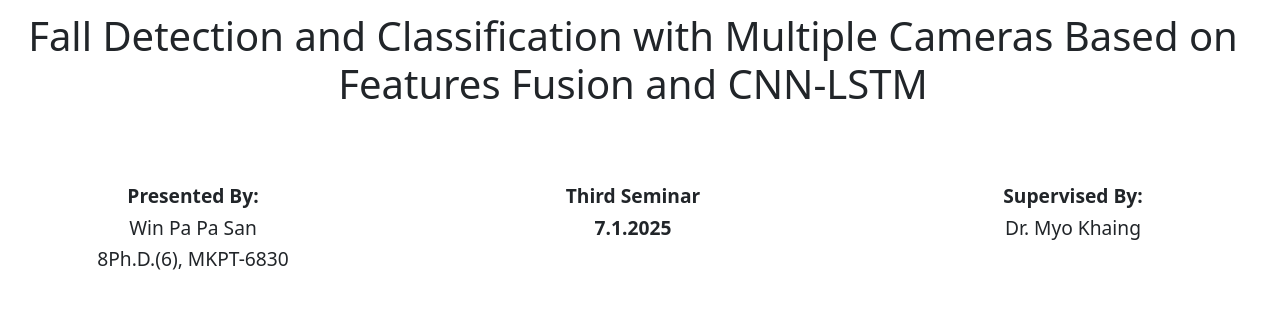
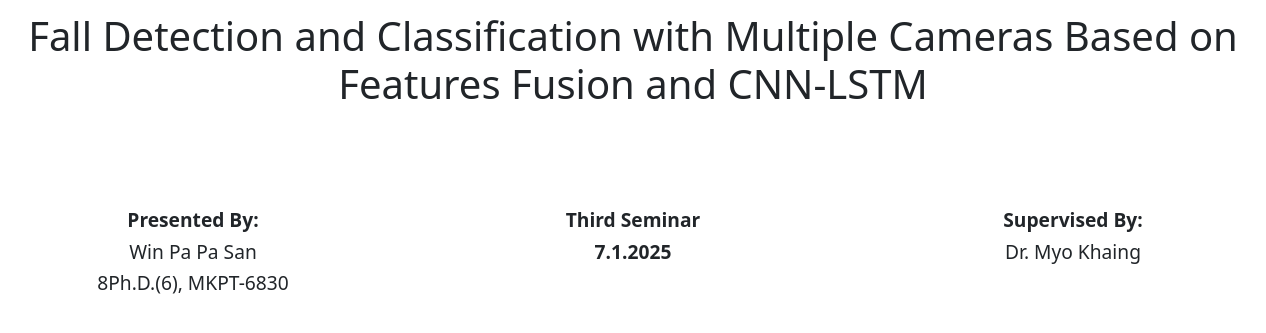
Before and after one commit to Towtex/fall-detection, a Flask app: page / in a window 1536 px wide. Shown: the part 243-576 px from the top of the page, without its empty margins (135-1401 px from the left). Run offline with Flask 3, Linux system fonts and the light colour scheme; some libraries are stand-ins or nearby versions.

Commit message:
style: adjust margin-top of .info

```diff
--- a/app/static/css/styles.css
+++ b/app/static/css/styles.css
@@ -10,7 +10,21 @@ select {
 .info {
     font-size: 1.2em;
     line-height: 0.8em;
-    margin-top: 4.5rem;
+    margin-top: 5rem; /* Default margin-top */
+}
+
+/* Responsive margin-top for 1920x1080 resolution */
+@media (min-width: 1920px) {
+    .info {
+        margin-top: 10rem;
+    }
+}
+
+/* Responsive margin-top for 1366x768 resolution */
+@media (min-width: 1366px) and (max-width: 1919px) {
+    .info {
+        margin-top: 6rem;
+    }
 }
 
 .image-container {
```
